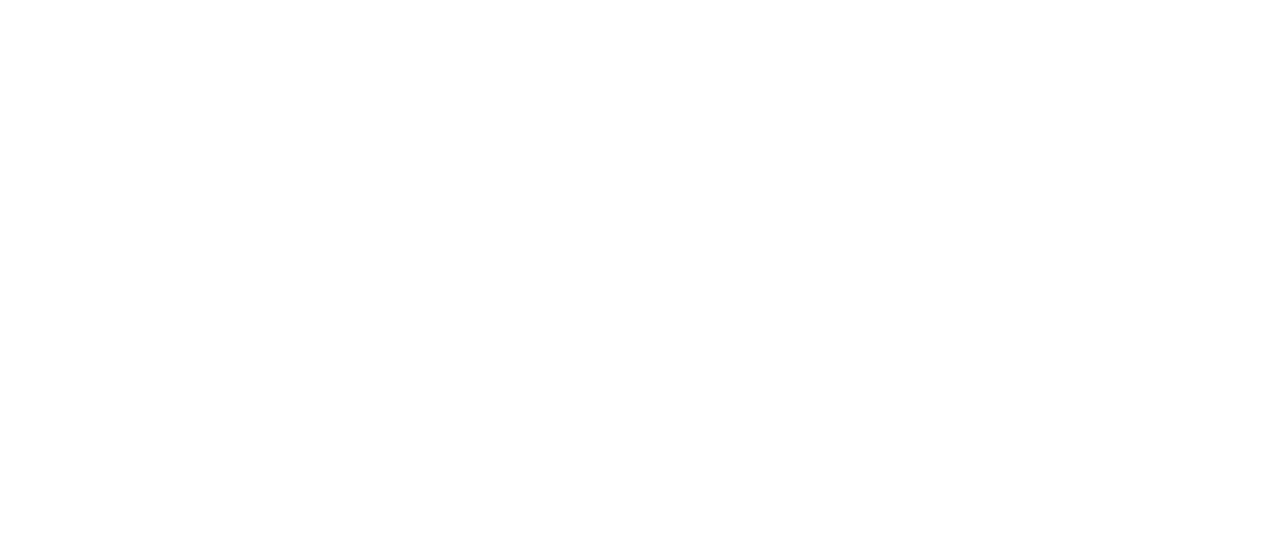
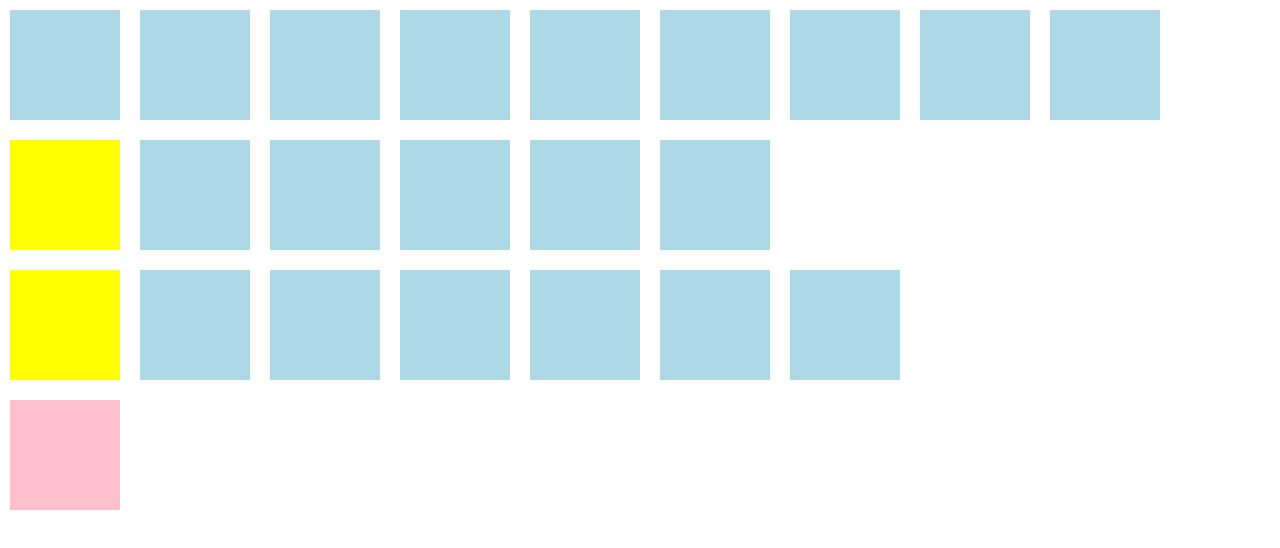
Before and after one commit to joshdrochon/floats-clears-demo, a plain HTML site: page index.html in a window 1280 px wide. Drawn offline with Linux system fonts and the light colour scheme.

Commit message:
add rectangle div elements with various classes to demonstrate how floats and clears function

```diff
--- a/css/styles.css
+++ b/css/styles.css
@@ -0,0 +1,17 @@
+.rectangle{
+  width: 110px;
+  height: 110px;
+  background-color: lightblue;
+  margin: 10px;
+  float: left;
+}
+
+.clear{
+  clear:both;
+  background-color:yellow;
+}
+
+.left{
+  clear:left;
+  background-color:pink;
+}
--- a/index.html
+++ b/index.html
@@ -9,7 +9,30 @@
     <title>Website Template</title>
   </head>
   <body>
-    <div class="container">
+    <div>
+      <div class="rectangle"></div>
+      <div class="rectangle"></div>
+      <div class="rectangle"></div>
+      <div class="rectangle"></div>
+      <div class="rectangle"></div>
+      <div class="rectangle"></div>
+      <div class="rectangle"></div>
+      <div class="rectangle"></div>
+      <div class="rectangle"></div>
+      <div class="rectangle clear"></div>
+      <div class="rectangle"></div>
+      <div class="rectangle"></div>
+      <div class="rectangle"></div>
+      <div class="rectangle"></div>
+      <div class="rectangle"></div>
+      <div class="rectangle clear"></div>
+      <div class="rectangle"></div>
+      <div class="rectangle"></div>
+      <div class="rectangle"></div>
+      <div class="rectangle"></div>
+      <div class="rectangle"></div>
+      <div class="rectangle"></div>
+      <div class="rectangle left"></div>
     </div>
   </body>
 </html>
```
